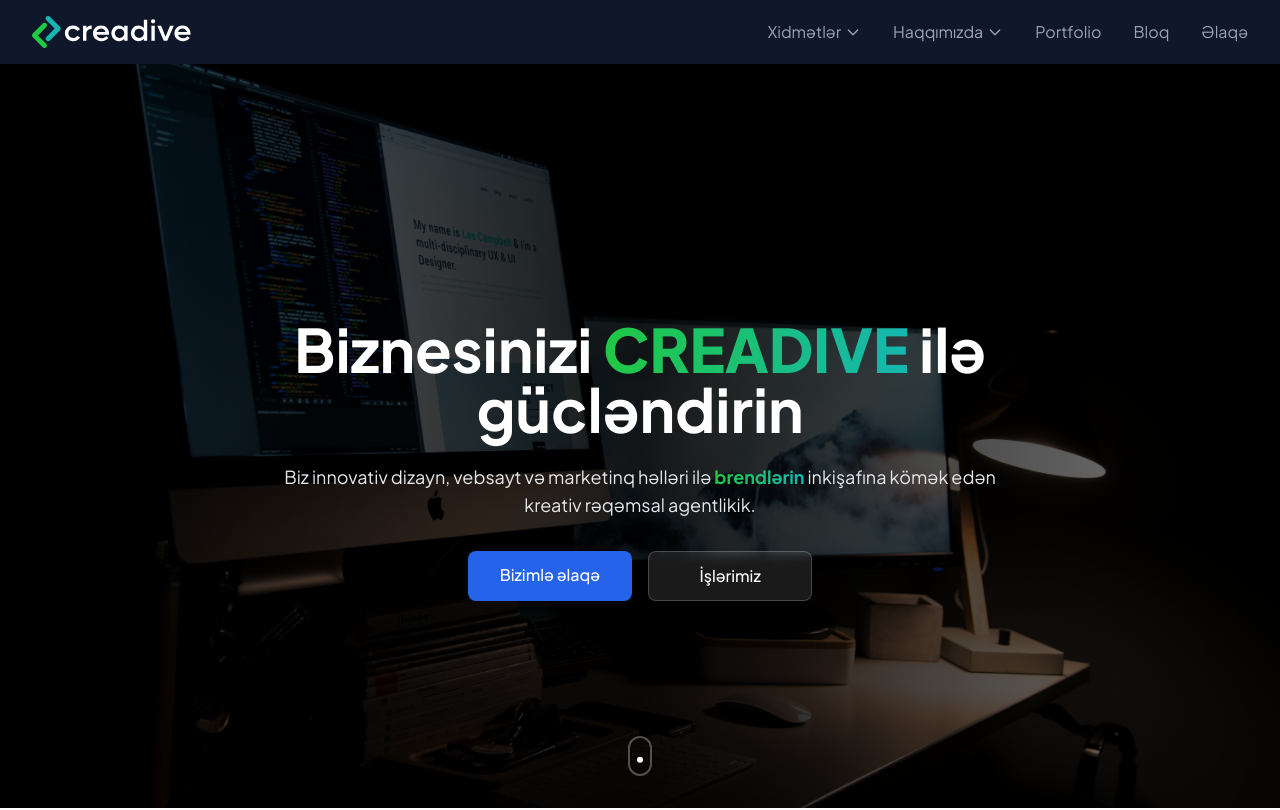
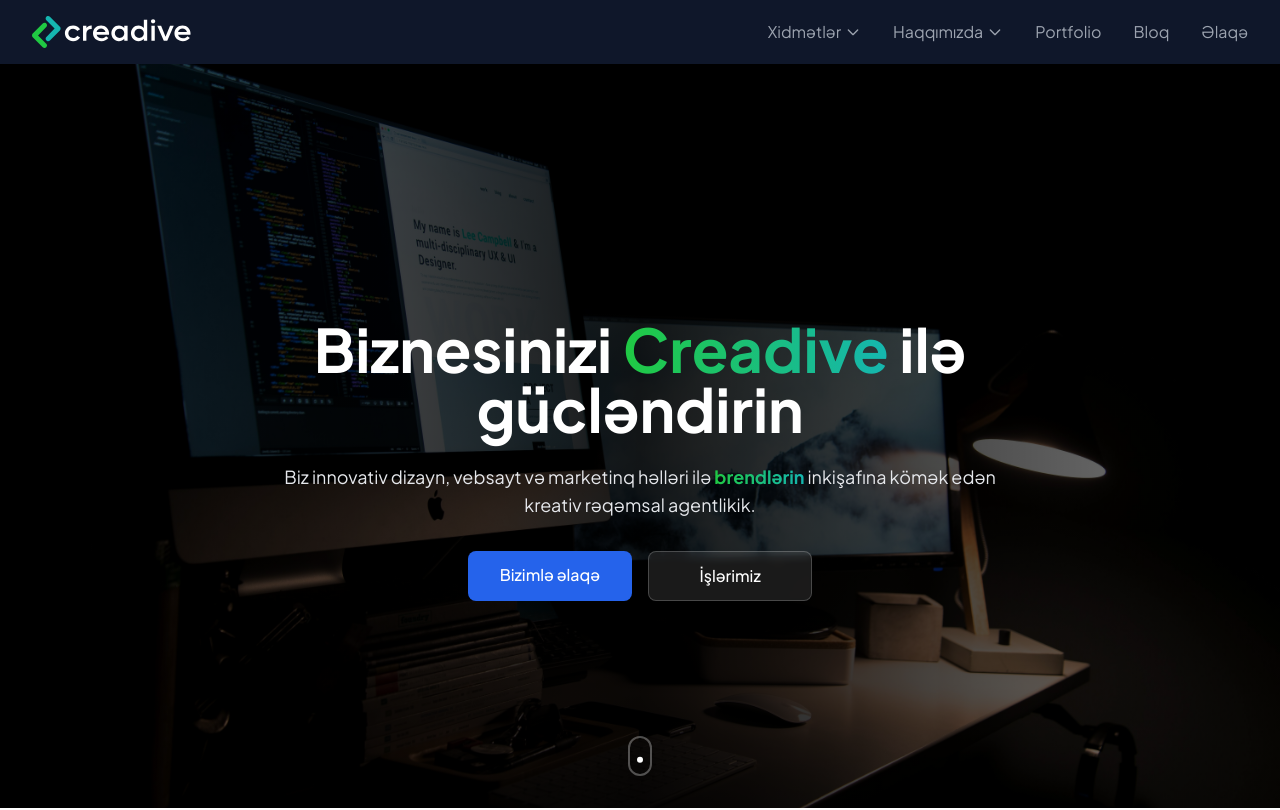
Before and after one commit to nihad-abbasov/creadive, a Next.js app: page / in a window 1280 px wide. Shown: the top 810 px of the page. Built offline with nearby package versions, Linux system fonts and the light colour scheme.

Commit message:
headline uppercase to normal

```diff
--- a/src/views/Homepage.tsx
+++ b/src/views/Homepage.tsx
@@ -557,7 +557,7 @@
                 className="text-4xl sm:text-5xl md:text-6xl font-bold text-white mb-6"
               >
                 Biznesinizi{" "}
-                <span className="bg-gradient-to-l from-[#15B6B0] to-[#20C943] bg-clip-text text-transparent uppercase font-extrabold">
+                <span className="bg-gradient-to-l from-[#15B6B0] to-[#20C943] bg-clip-text text-transparent font-bold">
                   Creadive
                 </span>{" "}
                 ilə <br />
```
